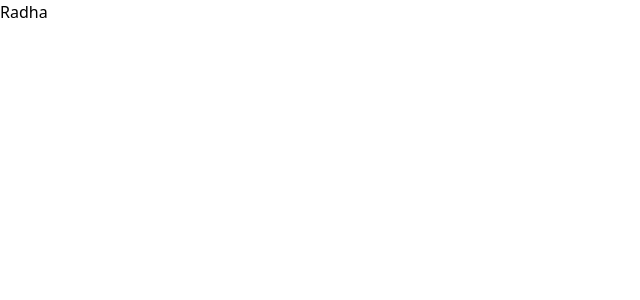
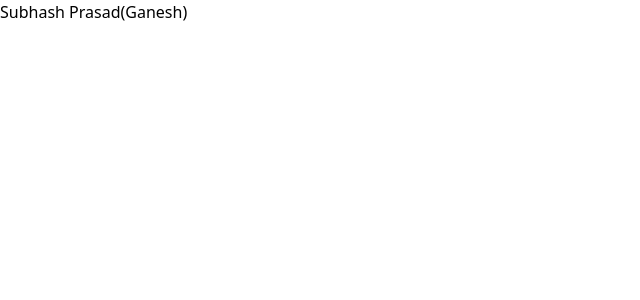
Before and after one commit to subhashdippu/2, a React (Vite) app: page / in a window 1280 px wide. Shown: the top 300 px of the page, without its empty margins (0-640 px from the left). Built offline with nearby package versions, Linux system fonts and the light colour scheme.

Commit message:
Initialize project skeleton

```diff
--- a/package.json
+++ b/package.json
@@ -14,7 +14,8 @@
     "@heroicons/react": "^2.2.0",
     "@tailwindcss/vite": "^4.1.12",
     "react": "^19.1.1",
-    "react-dom": "^19.1.1"
+    "react-dom": "^19.1.1",
+    "react-router-dom": "^7.8.2"
   },
   "devDependencies": {
     "@eslint/js": "^9.33.0",
--- a/src/main.jsx
+++ b/src/main.jsx
@@ -1,10 +1,8 @@
-import { StrictMode } from "react";
-import { createRoot } from "react-dom/client";
+import React from "react";
+import ReactDOM from "react-dom/client";
 import "./index.css";
-import App from "./App.jsx";
+import { RouterProvider } from "react-router-dom";
+import router from "./routers/routes";
 
-createRoot(document.getElementById("root")).render(
-  <StrictMode>
-    <App />
-  </StrictMode>
-);
+const root = ReactDOM.createRoot(document.getElementById("root"));
+root.render(<RouterProvider router={router} />);
--- /dev/null
+++ b/src/pages/home.jsx
@@ -0,0 +1,7 @@
+import React from "react";
+
+function HomePage() {
+  return <div>Subhash Prasad(Ganesh)</div>;
+}
+
+export default HomePage;
--- /dev/null
+++ b/src/pages/main.jsx
@@ -0,0 +1,13 @@
+import React from "react";
+import { Outlet } from "react-router-dom";
+
+function HomePage() {
+  return (
+    <div>
+      {/* <Navbar /> */}
+      <Outlet />
+    </div>
+  );
+}
+
+export default HomePage;
--- /dev/null
+++ b/src/routers/routes.jsx
@@ -0,0 +1,16 @@
+import { createBrowserRouter } from "react-router-dom";
+import Main from "../pages/main";
+import Home from "../pages/home";
+const router = createBrowserRouter([
+  {
+    path: "/",
+    element: <Main />,
+    children: [
+      {
+        path: "/",
+        element: <Home />,
+      },
+    ],
+  },
+]);
+export default router;
--- a/vite.config.js
+++ b/vite.config.js
@@ -1,7 +1,7 @@
 import { defineConfig } from "vite";
 import react from "@vitejs/plugin-react";
 import tailwindcss from "@tailwindcss/vite";
-// https://vite.dev/config/
+
 export default defineConfig({
   plugins: [tailwindcss(), react()],
 });
```
Also changed, not shown: 1 other file (tests, documents, lock files or other folders).
